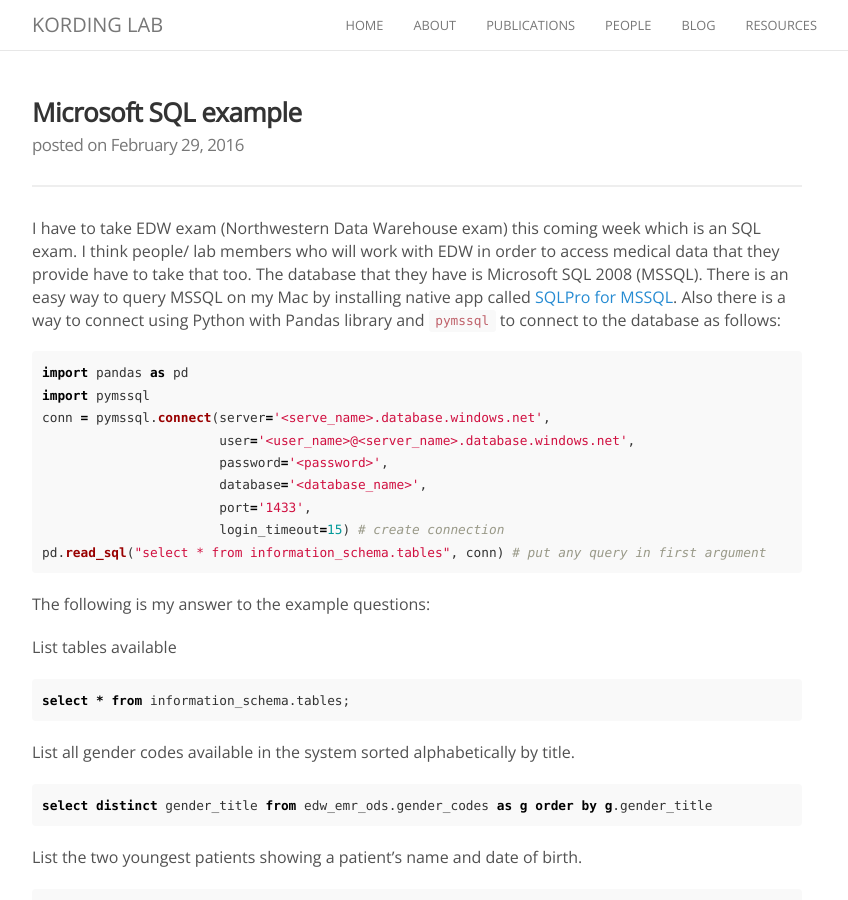
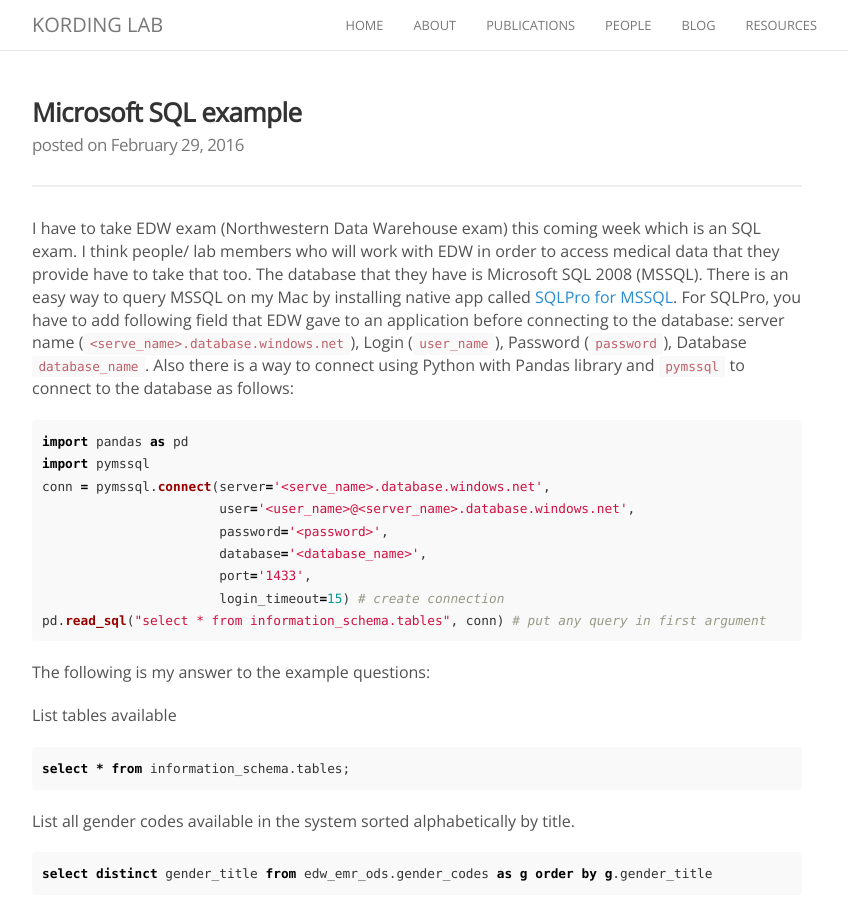
Before and after one commit to KordingLab/KordingLab.github.io, a Jekyll site: the page built from _posts/2016-02-29-sql-exam-sample.md, in a window 1280 px wide and 900 px high. Shown: the whole window, without its empty margins (223-1071 px from the left). Built offline with Jekyll 4.4.1, drawn with Linux system fonts in a browser that asks for light colours; nearby versions of some CDN libraries; comment, search, counter and statistics services are not loaded.

Commit message:
Fix link in post

````diff
--- a/_posts/2016-02-29-sql-exam-sample.md
+++ b/_posts/2016-02-29-sql-exam-sample.md
@@ -4,7 +4,9 @@ categories: students
 ---
 
 I have to take EDW exam (Northwestern Data Warehouse exam) this coming week which is an SQL exam. I think people/ lab members who will work with EDW in order to access medical data that they provide have to take that too. The database that they have is Microsoft SQL 2008 (MSSQL). There is an easy way to query MSSQL on my Mac by installing
-native app called [SQLPro for MSSQL](http://www.macsqlclient.com/). Also there is a way to connect using Python with  Pandas library and [`pymssql`](https://github.com/PyMySQL/PyMySQL) to connect to the database as follows:
+native app called [SQLPro for MSSQL](http://www.macsqlclient.com/). For SQLPro, you have to add following field that EDW gave to an application before connecting to the database: server name (`<serve_name>.database.windows.net`),
+Login (`user_name`), Password (`password`), Database `database_name`.
+Also there is a way to connect using Python with  Pandas library and [`pymssql`](http://www.pymssql.org/en/latest/) to connect to the database as follows:
 
 
 ```python
````
